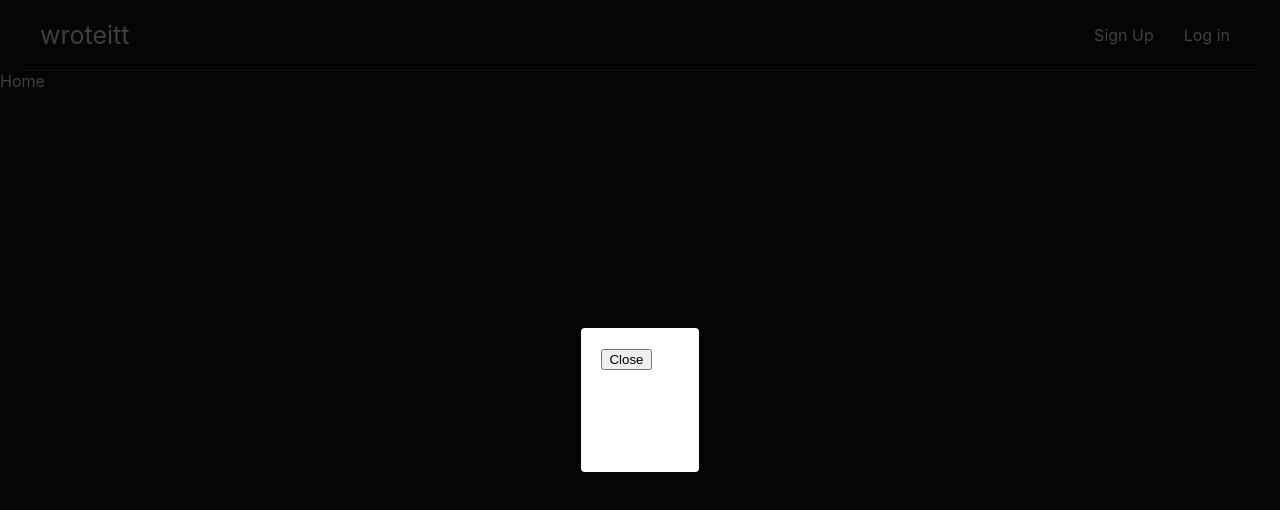
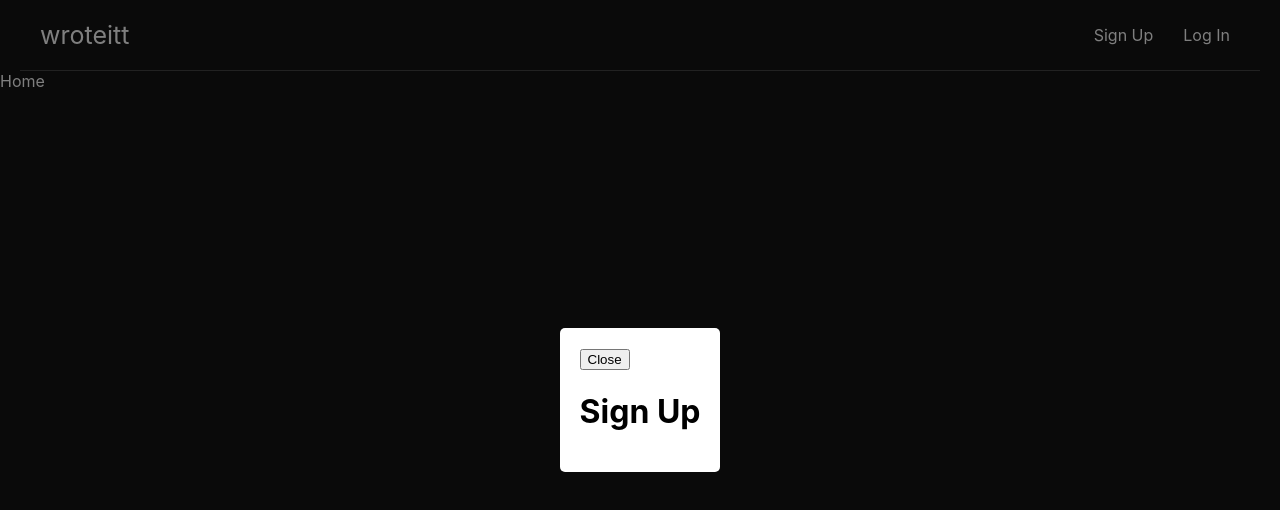
Before and after one commit to kylest0kes/writeitt, a React (Create React App) app: page / in a window 1280 px wide. Both pictures are taken after a click on the link "Sign Up". Shown: the top 510 px of the page. Built offline with nearby package versions, Linux system fonts and the light colour scheme.

Commit message:
added a 'signup' modal and a 'login' modal

```diff
--- a/src/Components/Header/Header.js
+++ b/src/Components/Header/Header.js
@@ -4,37 +4,46 @@ import "./Header.scss";
 import Modal from "../Modal/Modal";
 
 function Header() {
-    const [isModalOpen, setIsModalOpen] = useState(false);
+    const [isSignUpModalOpen, setIsSignUpModalOpen] = useState(false);
+    const [isLoginModalOpen, setIsLoginModalOpen] = useState(false);
 
-    const openModal = () => {
-        setIsModalOpen(true);
+    const openSignUpModal = () => {
+        setIsSignUpModalOpen(true);
     }
 
-    const closeModal = () => {
-        setIsModalOpen(false);
+    const closeSignUpModal = () => {
+        setIsSignUpModalOpen(false);
+    }
+
+    const openLoginModal = () => {
+        setIsLoginModalOpen(true);
+    }
+
+    const closeLoginModal = () => {
+        setIsLoginModalOpen(false);
     }
 
 
     return (
-        <nav class="navbar">
-        <a href="/" class="logo">
+        <nav className="navbar">
+            <a href="/" className="logo">
                 wroteitt
             </a>
-        <ul class="main-nav" id="js-menu">
+            <ul className="main-nav" id="js-menu">
                 <li>
-            <a href="#" class="nav-links" onClick={openModal}>
+                    <a href="#" className="nav-links" onClick={openSignUpModal}>
                         Sign Up
                     </a>
-            <Modal isOpen={isModalOpen} onClose={closeModal}>
-                <h1>test</h1>
+                    <Modal isOpen={isSignUpModalOpen} onClose={closeSignUpModal}>
+                        <h1 className="test">Sign Up</h1>
                     </Modal>
                 </li>
                 <li>
-            <a href="#" class="nav-links" onClick={openModal}>
-                Log in
+                    <a href="#" className="nav-links" onClick={openLoginModal}>
+                        Log In
                     </a>
-            <Modal isOpen={isModalOpen} onClose={closeModal}>
-                <h1>login</h1>
+                    <Modal isOpen={isLoginModalOpen} onClose={closeLoginModal}>
+                        <h1 className="test">Log In</h1>
                     </Modal>
                 </li>
             </ul>
--- a/src/Components/Header/Header.scss
+++ b/src/Components/Header/Header.scss
@@ -41,3 +41,7 @@
     font-size: 25px;
     margin-left: 20px;
 }
+
+.test {
+    color: black
+}
--- a/src/Components/Modal/Modal.js
+++ b/src/Components/Modal/Modal.js
@@ -1,4 +1,4 @@
-import React, { useState } from 'react';
+import React from 'react';
 import ReactDOM from 'react-dom';
 import './Modal.scss'
 
--- a/src/Components/Modal/Modal.scss
+++ b/src/Components/Modal/Modal.scss
@@ -2,17 +2,18 @@
     position: fixed;
     top: 0;
     left: 0;
-    width: 100%;
-    height: 100%;
-    background-color: rgba(0, 0, 0, 0.5);
+    right: 0;
+    bottom: 0;
+    background: rgba(0, 0, 0, 0.5);
     display: flex;
+    align-items: center;
     justify-content: center;
-    align-items: center;
-}
+  }
 
-.modal {
-    background-color: white;
+  .modal {
+    background: white;
     padding: 20px;
-    border-radius: 4px;
-    box-shadow: 0 0 10px rgba(0, 0, 0, 0.3);
-}
+    border-radius: 5px;
+    position: relative;
+    z-index: 10;
+  }
```
Lines whose indentation alone changed are shown as unchanged.
